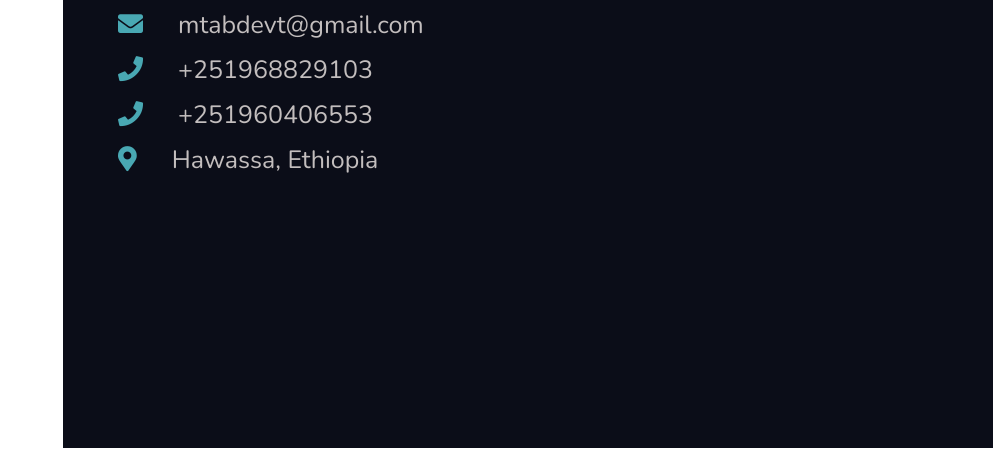
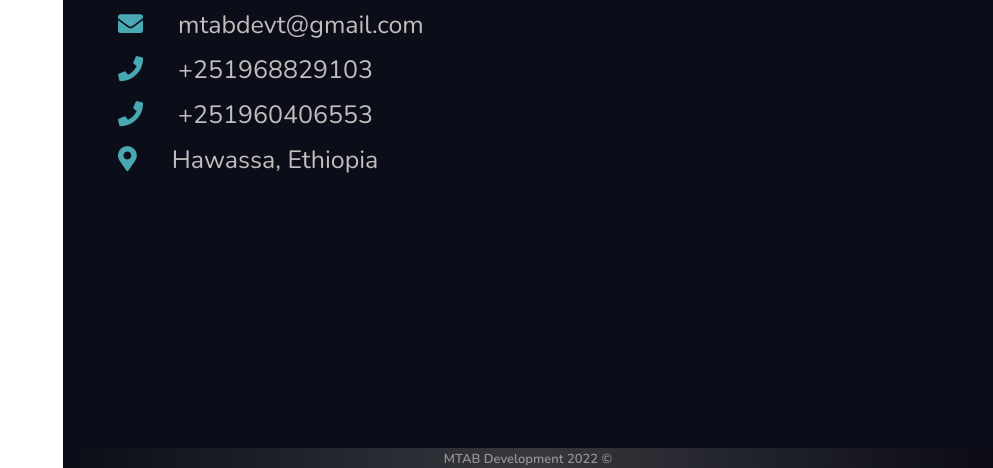
Before and after one commit to mtabdevelopment/mtabdevelopment.github.io, a plain HTML site: page index.html in a window 1280 px wide. Shown: the part 3000-3468 px from the top of the page, without its empty margins (287-1280 px from the left). Drawn offline with nearby package versions, Linux system fonts and the light colour scheme.

Commit message:
Update index.html

```diff
--- a/index.html
+++ b/index.html
@@ -188,6 +188,7 @@
 </section>
 
 <!-- education section ends -->
+
 <!-- contact section starts  -->
 
 <section class="contact" id="contact">
@@ -210,4 +211,13 @@
         </div>
 </section>
 </body>
+
+<!--Footer starts -->
+
+<footer>
+    <div class="footer">
+        <p>MTAB Development 2022 ©</p>
+    </div>
+</footer>
+
 </html>
```
